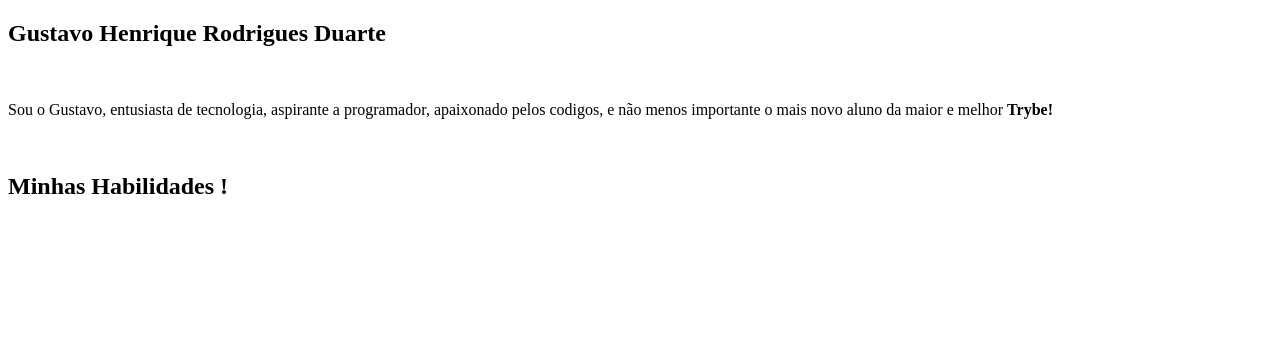
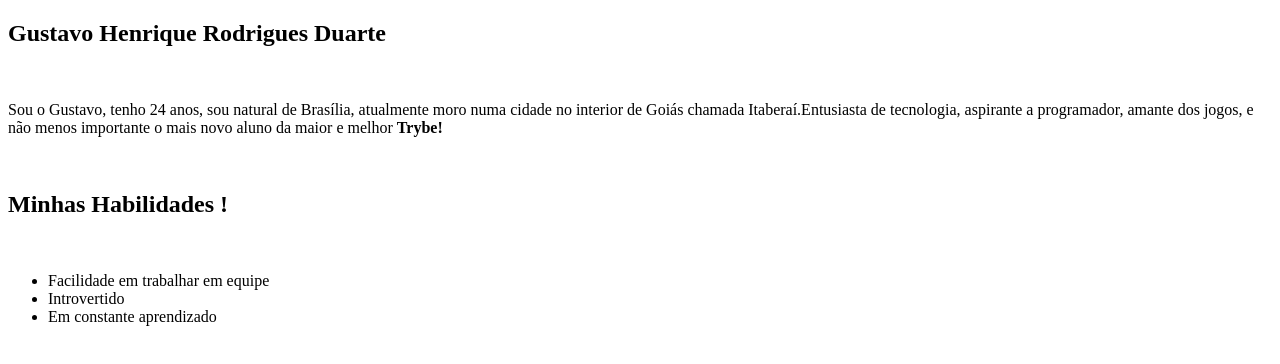
Before and after one commit to Henriquekrs/henriquekrs.github.io, a plain HTML site: page index.html in a window 1280 px wide. Drawn offline with Linux system fonts and the light colour scheme.

Commit message:
Preenchimento da descrição e qualidades

```diff
--- a/index.html
+++ b/index.html
@@ -9,9 +9,16 @@
 <body>
     <h2>Gustavo Henrique Rodrigues Duarte</h2>
     <br>
-    <p>Sou o Gustavo, entusiasta de tecnologia, aspirante a programador, apaixonado pelos codigos, e não menos importante o mais novo aluno da maior e melhor <strong>Trybe!</strong></p>
+    <p>Sou o Gustavo, tenho 24 anos, sou natural de Brasília, atualmente moro numa cidade no interior de Goiás chamada Itaberaí.Entusiasta de tecnologia, aspirante a programador, amante dos jogos, e não menos importante o mais novo aluno da maior e melhor <strong>Trybe!</strong></p>
     <br>
     <h2>Minhas Habilidades !</h2>
+    <br>
+    <ul>
+        <li>Facilidade em trabalhar em equipe</li>
+        <li>Introvertido</li>
+        <li>Em constante aprendizado</li>
+
+    </ul>
 
 </body>
 </html>
```
